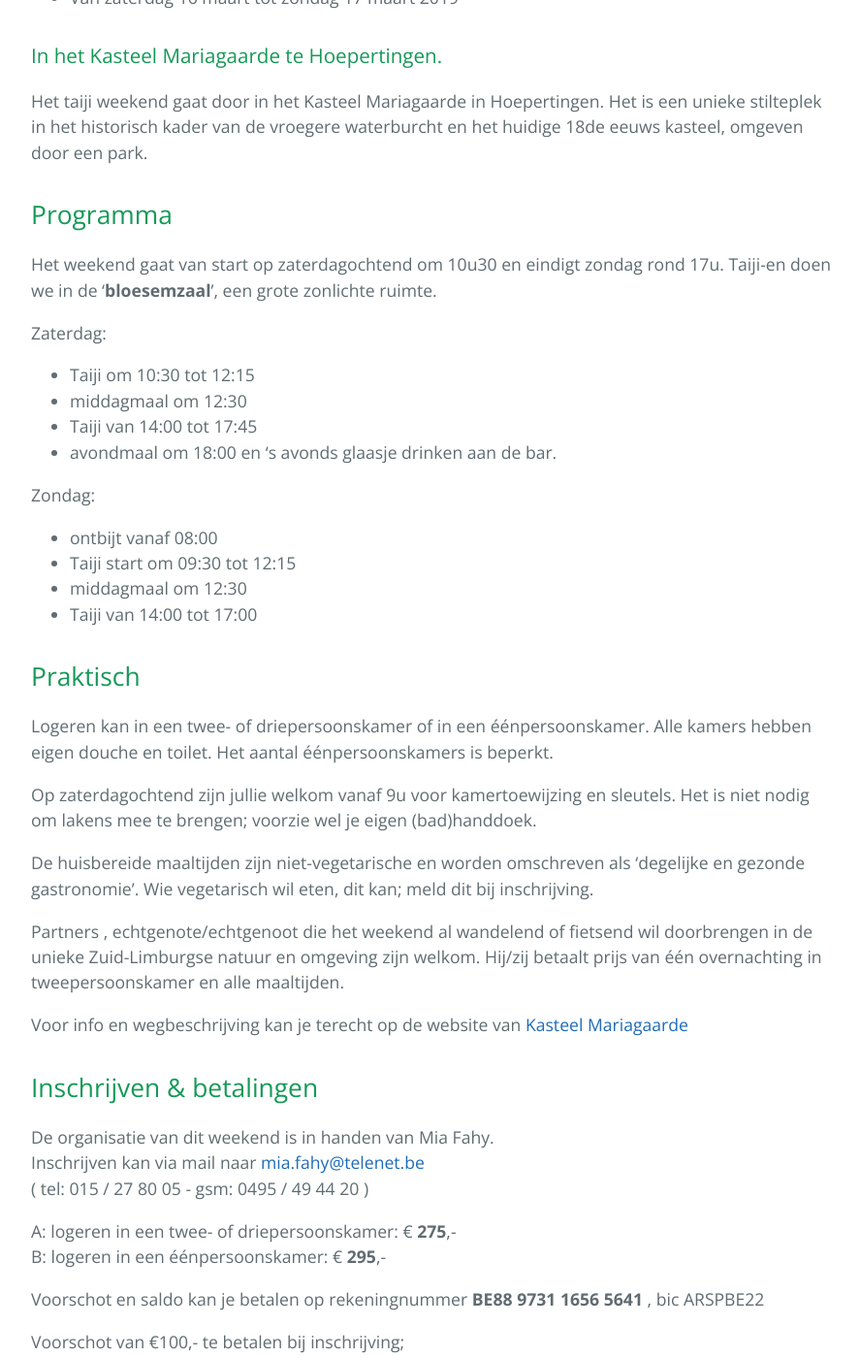
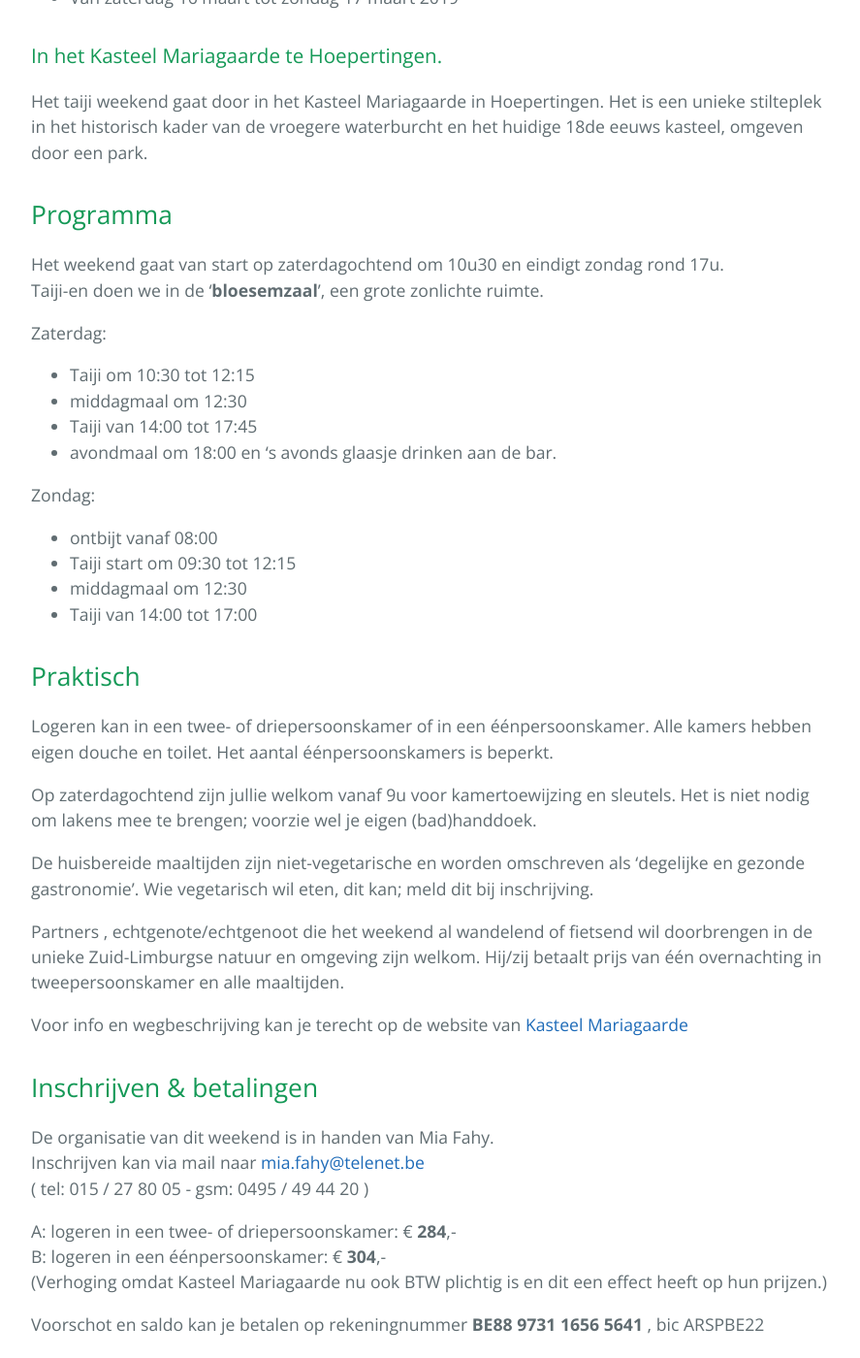
Before and after one commit to joachimVdH/EddyPresent18, a Jekyll site: the page built from taijiquan/stages-hoepertingen.markdown, in a window 1280 px wide and 1400 px high, scrolled down 563 px. Shown: the whole window at 97% size, without its empty margins (192-1079 px from the left). Built offline with Jekyll 4.4.1, drawn with Linux system fonts in a browser that asks for light colours.

Commit message:
prijsaanpassing hoepertingen + meta description

```diff
--- a/_config.yml
+++ b/_config.yml
@@ -16,7 +16,8 @@
 title: Eddy Present
 email: eddypresent@telenet.be
 description: >- # this means to ignore newlines until "baseurl:"
-  Eddy Present is een professionele lesgever TaijiQuan, Bewustzijn en Esoterie. Intensieve stages over op TaijiQuan en Qi (energie) zijn zeer gewild vanwege hun diepgaand effect op lichaam en geest.
+  Eddy Present is een professionele lesgever TaijiQuan, Bewustzijn en Esoterie.
+  Intensieve stages over TaijiQuan en Qi in Mechelen, Grimbergen, Hoepertingen, Montpellier
 baseurl: "" # the subpath of your site, e.g. /blog
 url: "https://eddypresent.be" # the base hostname & protocol for your site, e.g. http://example.com
 #twitter_username: jekyllrb
--- a/taijiquan/stages-hoepertingen.markdown
+++ b/taijiquan/stages-hoepertingen.markdown
@@ -6,7 +6,6 @@
 
 * Van zaterdag 8 december tot zondag 9 december 2018
 * Van zaterdag 16 maart tot zondag 17 maart 2019
-
 
 ### In het Kasteel Mariagaarde te Hoepertingen.
 
@@ -45,8 +44,6 @@
 
 Voor info en wegbeschrijving kan je terecht op de website van [Kasteel Mariagaarde](http://www.kasteelmariagaarde.be/)
 
-
-
 ## Inschrijven &amp; betalingen&nbsp;
 De organisatie van dit weekend is in handen van Mia Fahy.&nbsp;<br />Inschrijven kan via mail naar <script type="text/javascript" language="javascript"><!--
 { coded = "9Fq.Tqzm@yQJQkQy.GQ"; key = "zs0TnHIBomQ2UuJg75qOiREkp1YN9Vc3xt8SbjLFZADhCvfrd6X4yeKGwlWPMa"; shift=coded.length; link=""; for (i=0; i<coded.length; i++) { if (key.indexOf(coded.charAt(i))==-1) {ltr = coded.charAt(i); link += (ltr); } else { ltr = (key.indexOf(coded.charAt(i))-shift+key.length) % key.length; link += (key.charAt(ltr));}}document.write("<a href='mailto:"+link+"'>"+link+"</a>")}
@@ -58,9 +55,9 @@
 </script><noscript>Sorry, geen Javascript, geen email adres.</noscript><br />
 ( tel: 015 / 27 80 05 -&nbsp;gsm: 0495 / 49 44 20 )
 
-
-A: logeren in een twee- of driepersoonskamer: € **275**,-
-B: logeren in een éénpersoonskamer: € **295**,-
+A: logeren in een twee- of driepersoonskamer: € **284**,-
+B: logeren in een éénpersoonskamer: € **304**,-
+(Verhoging omdat Kasteel Mariagaarde nu ook BTW plichtig is en dit een effect heeft op hun prijzen.)
 
 Voorschot en saldo kan je betalen op rekeningnummer **BE88 9731 1656 5641** , bic ARSPBE22
 
```
